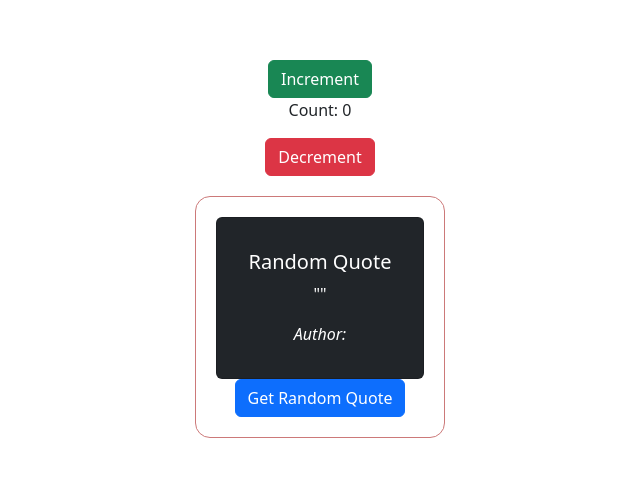
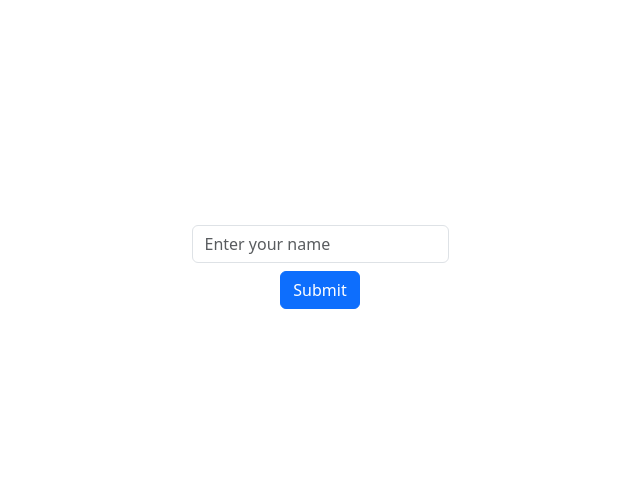
Before and after one commit to WPJ-Dev/react-refresher, a React (Vite) app in the folder react-sandbox/hello-world/: page / in a window 1280 px wide. Shown: the part 141-618 px from the top of the page, without its empty margins (320-960 px from the left). Built offline with nearby package versions, Linux system fonts and the light colour scheme.

Commit message:
playing with form stuff

```diff
--- a/react-sandbox/hello-world/src/App.jsx
+++ b/react-sandbox/hello-world/src/App.jsx
@@ -5,12 +5,12 @@ import { booksData } from "./components/data";
 import Counter from "./components/counter_state_example_app/Counter";
 import RandomQuote from "./components/quotes_app/RandomQuote";
 import "bootstrap/dist/css/bootstrap.min.css";
+import { NameForm } from "./components/Forms";
 
 function App() {
   return (
-    <div>
-      <Counter />
-      <RandomQuote />
+    <div className="container pt-2">
+      <NameForm />
     </div>
   );
 }
--- /dev/null
+++ b/react-sandbox/hello-world/src/components/Forms.jsx
@@ -0,0 +1,37 @@
+import { useState } from "react";
+
+function NameForm() {
+  const [name, setName] = useState("");
+  const [names, setNames] = useState([]);
+
+  function handleSubmit(e) {
+    e.preventDefault();
+    setNames([...names, name]);
+    console.log("Enter", name);
+    setName("");
+  }
+  return (
+    <div className="container mt-4">
+      <form onSubmit={handleSubmit}>
+        <input
+          className="form-control"
+          type="text"
+          name="name"
+          value={name}
+          onChange={(e) => setName(e.target.value)}
+          placeholder="Enter your name"
+        />
+        <button className="btn btn-primary mt-2">Submit</button>
+      </form>
+      <ul>
+        {names.map((nameItem, index) => (
+          <li key={index} className="list-group-item">
+            {index}:{nameItem}
+          </li>
+        ))}
+      </ul>
+    </div>
+  );
+}
+
+export { NameForm };
```
